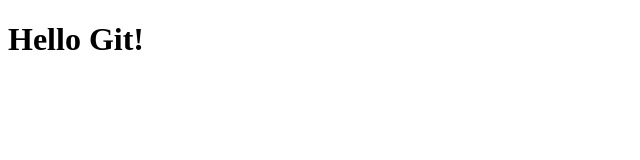
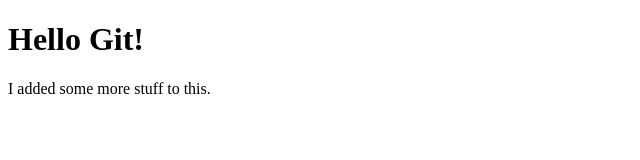
Before and after one commit to mfrancisco9/my_first_repo, a plain HTML site: page index.html in a window 1280 px wide. Shown: the whole page, without its empty margins (0-640 px from the left). Drawn offline with Linux system fonts and the light colour scheme.

Commit message:
added <p> section

```diff
--- a/index.html
+++ b/index.html
@@ -8,5 +8,6 @@
 </head>
 <body>
     <h1>Hello Git!</h1>
+    <p>I added some more stuff to this.</p>
 </body>
 </html>
```
